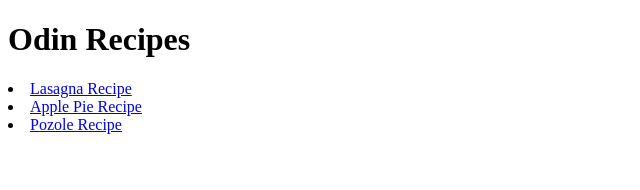
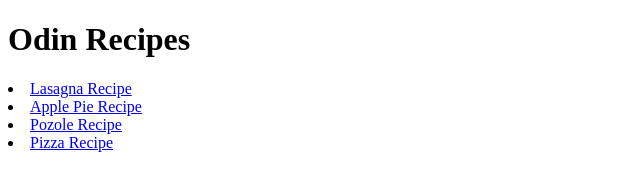
Before and after one commit to zziegler8/odin-recipes, a plain HTML site: page index.html in a window 1280 px wide. Shown: the whole page, without its empty margins (0-640 px from the left). Drawn offline with Linux system fonts and the light colour scheme.

Commit message:
Add link to pizza recipe

```diff
--- a/index.html
+++ b/index.html
@@ -10,6 +10,7 @@
         <li><a href="odin-recipes/lasagna.html">Lasagna Recipe</a></li>
         <li><a href="odin-recipes/apple-pie.html">Apple Pie Recipe</a></li>
         <li><a href="odin-recipes/pozole.html">Pozole Recipe</a></li>
+        <li><a href="odin-recipes/pizza.html">Pizza Recipe</a></li>
     </ul>
 </body>
 </html>
```
